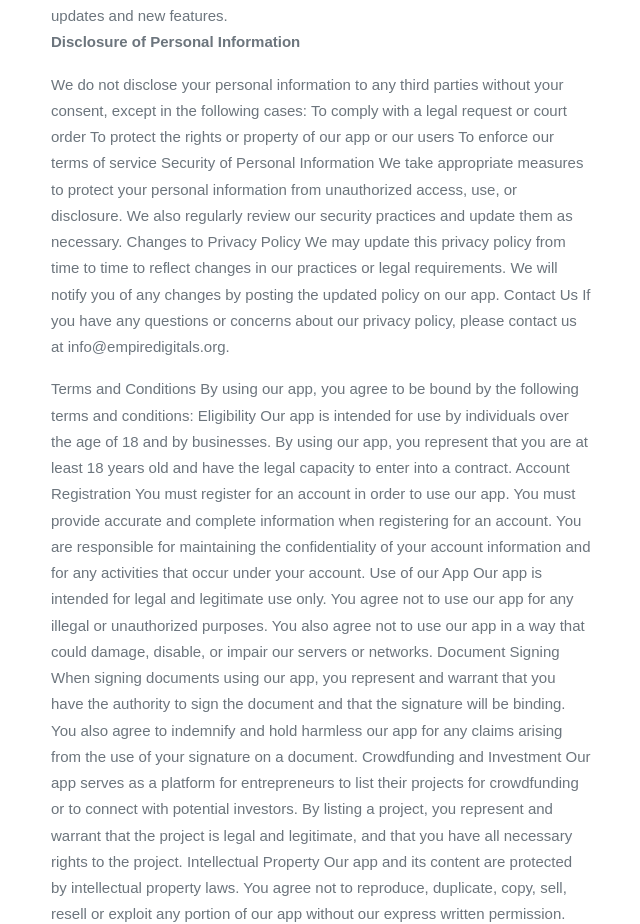
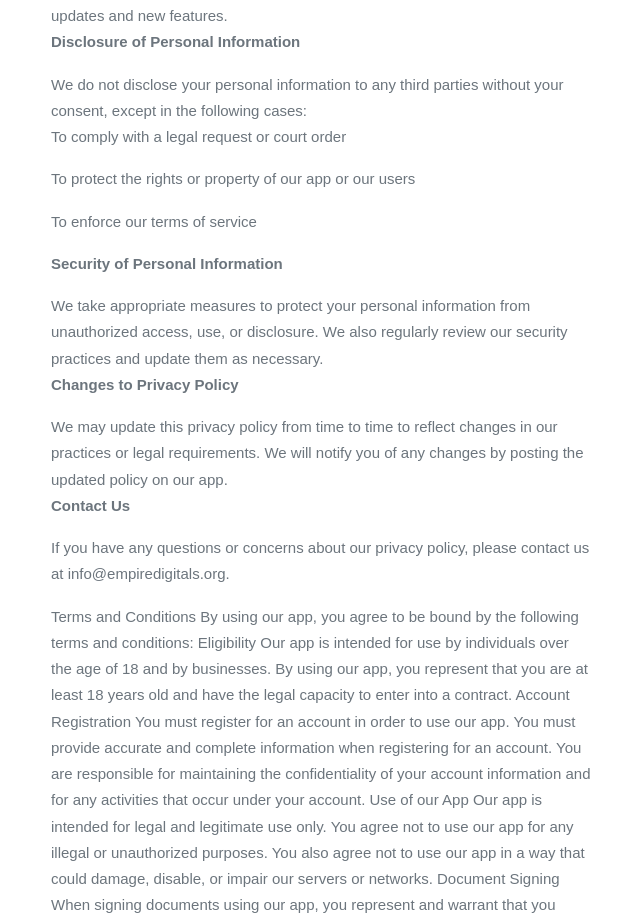
Before and after one commit to mickytroxxy/empiredigitals, a plain HTML site: page startupprivacy.html in a window 1280 px wide. Shown: the part 1383-2307 px from the top of the page, without its empty margins (319-959 px from the left). Drawn offline with Linux system fonts and the light colour scheme; some packages are replaced by stand-ins of ours; files whose address does not match are found by name; a web font is replaced by a local one.

Commit message:
Update startupprivacy.html

```diff
--- a/startupprivacy.html
+++ b/startupprivacy.html
@@ -121,33 +121,42 @@
 
                         Our app is committed to protecting the privacy of our users. We understand the importance of maintaining the confidentiality of your personal information and we have implemented appropriate measures to safeguard it. This privacy policy explains how we collect, use, and disclose your personal information.
 
+
                         <p><b>Collection of Personal Information</b></p>
+
                         When using MrDocs, you may be required to provide personal information, such as your name and ID document. This information is used to verify your identity when requested by a company. To further increase the security of the verification process, we collect face data in the form of a selfie photo. This photo is compared with the photo on your ID document to confirm that you are indeed the owner of the ID.
 
                         The face data collected is used solely for the purpose of facial recognition and is not stored on our servers. Instead, we use Amazon Rekognition API, a highly secure and reliable facial recognition service, to process and compare the photos.
 
+
                         <p><b>Storage of Personal Data</b></p>
+
                         We understand the importance of data security and take steps to protect your personal information. We do not store face data and only retain the selfie photo for future reference. The photo is stored in an encrypted format to ensure that it cannot be accessed by unauthorized parties.
 
                         <p><b>Use of Personal Information</b></p>
+
                         We use your personal information to provide you with the services offered by our app, such as document signing and connecting with investors. We also use your personal information to improve our app and to communicate with you about updates and new features.
 
 
                         <p><b>Disclosure of Personal Information</b></p>
+
                         We do not disclose your personal information to any third parties without your consent, except in the following cases:
 
-                        To comply with a legal request or court order
-                        To protect the rights or property of our app or our users
-                        To enforce our terms of service
-                        Security of Personal Information
+                        <p>To comply with a legal request or court order</p>
+                        <p>To protect the rights or property of our app or our users</p>
+                        <p>To enforce our terms of service</p>
+
+                        <p><b>Security of Personal Information</b></p>
+
 
                         We take appropriate measures to protect your personal information from unauthorized access, use, or disclosure. We also regularly review our security practices and update them as necessary.
 
-                        Changes to Privacy Policy
+
+                        <p><b>Changes to Privacy Policy</b></p>
 
                         We may update this privacy policy from time to time to reflect changes in our practices or legal requirements. We will notify you of any changes by posting the updated policy on our app.
+                        <p><b>Contact Us</b></p>
 
-                        Contact Us
 
                         If you have any questions or concerns about our privacy policy, please contact us at info@empiredigitals.org.
                         </p>
```
